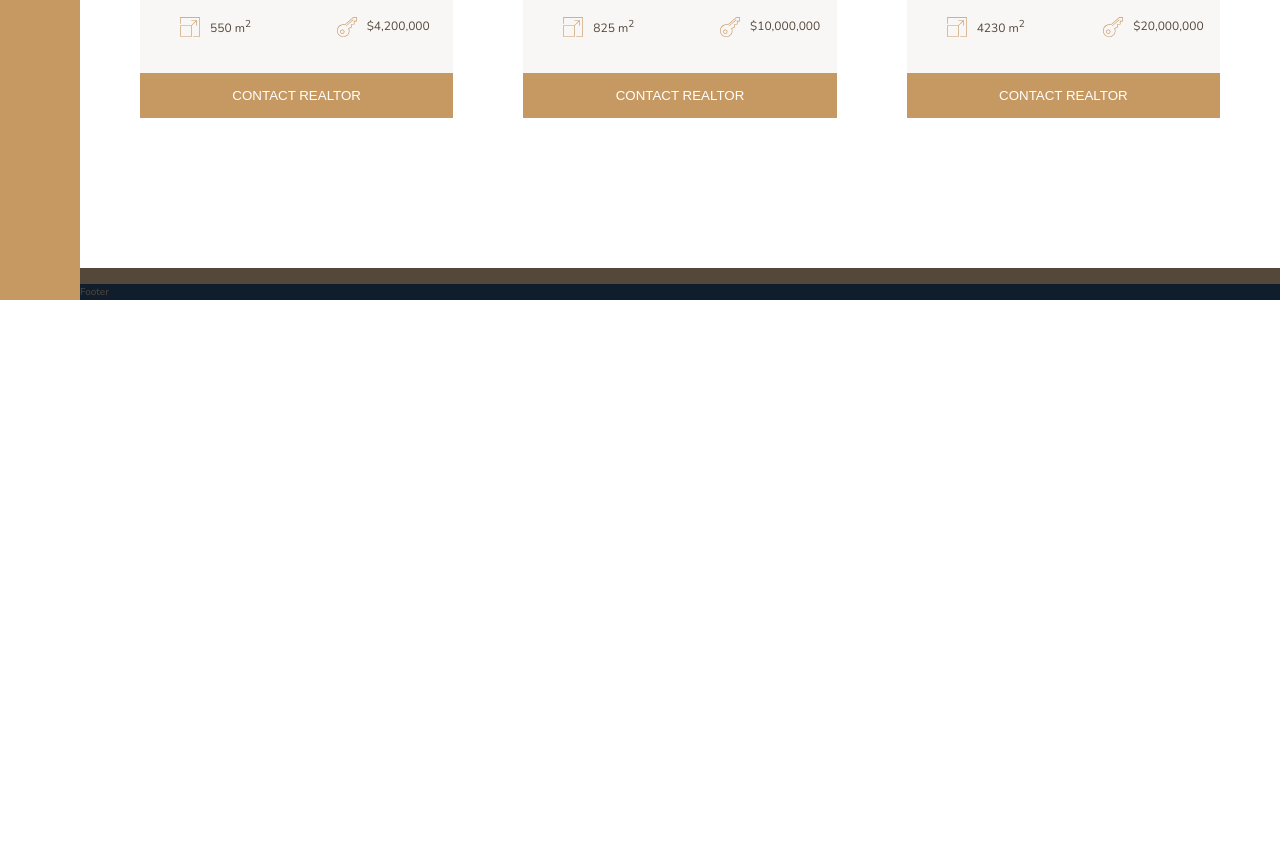
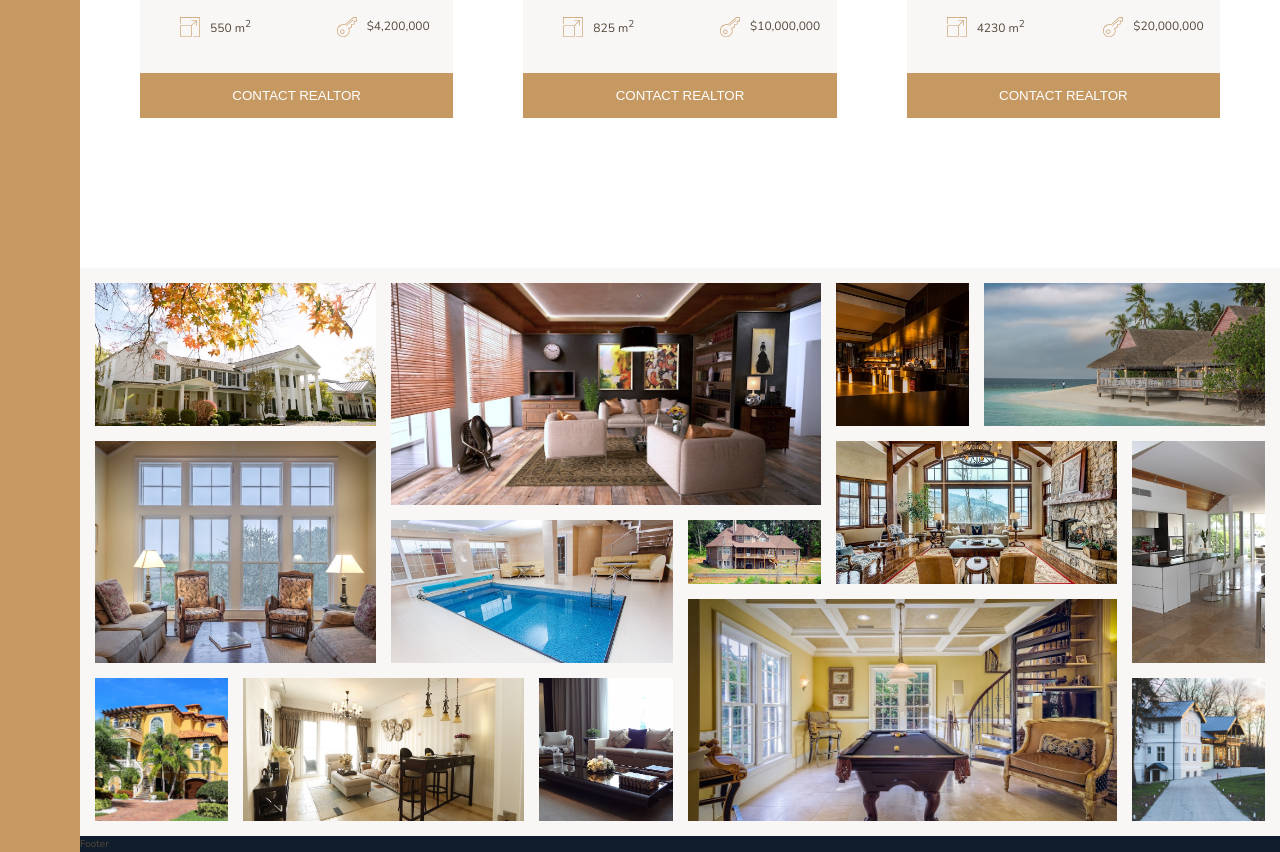
Before and after one commit to almacitunaberk/css_grid_practice, a website: page index.html in a window 1280 px wide. Shown: the part 2928-3780 px from the top of the page. Before the commit the page ends 3228 px from the top, so only its background shows below. Drawn offline with nearby package versions, Linux system fonts and the light colour scheme.

Commit message:
Gallery done

```diff
--- a/index.html
+++ b/index.html
@@ -284,7 +284,50 @@
         <button class="cta home__button">Contact Realtor</button>
       </div>
     </section>
-    <section class="gallery">Gallery</section>
+    <section class="gallery">
+      <figure class="gallery__item gallery__item--1">
+        <img src="img/gal-1.jpeg" alt="" class="gallery__image" />
+      </figure>
+      <figure class="gallery__item gallery__item--2">
+        <img src="img/gal-2.jpeg" alt="" class="gallery__image" />
+      </figure>
+      <figure class="gallery__item gallery__item--3">
+        <img src="img/gal-3.jpeg" alt="" class="gallery__image" />
+      </figure>
+      <figure class="gallery__item gallery__item--4">
+        <img src="img/gal-4.jpeg" alt="" class="gallery__image" />
+      </figure>
+      <figure class="gallery__item gallery__item--5">
+        <img src="img/gal-5.jpeg" alt="" class="gallery__image" />
+      </figure>
+      <figure class="gallery__item gallery__item--6">
+        <img src="img/gal-6.jpeg" alt="" class="gallery__image" />
+      </figure>
+      <figure class="gallery__item gallery__item--7">
+        <img src="img/gal-7.jpeg" alt="" class="gallery__image" />
+      </figure>
+      <figure class="gallery__item gallery__item--8">
+        <img src="img/gal-8.jpeg" alt="" class="gallery__image" />
+      </figure>
+      <figure class="gallery__item gallery__item--9">
+        <img src="img/gal-9.jpeg" alt="" class="gallery__image" />
+      </figure>
+      <figure class="gallery__item gallery__item--10">
+        <img src="img/gal-10.jpeg" alt="" class="gallery__image" />
+      </figure>
+      <figure class="gallery__item gallery__item--11">
+        <img src="img/gal-11.jpeg" alt="" class="gallery__image" />
+      </figure>
+      <figure class="gallery__item gallery__item--12">
+        <img src="img/gal-12.jpeg" alt="" class="gallery__image" />
+      </figure>
+      <figure class="gallery__item gallery__item--13">
+        <img src="img/gal-13.jpeg" alt="" class="gallery__image" />
+      </figure>
+      <figure class="gallery__item gallery__item--14">
+        <img src="img/gal-14.jpeg" alt="" class="gallery__image" />
+      </figure>
+    </section>
     <footer class="footer">Footer</footer>
   </body>
 </html>
--- a/sass/_gallery.scss
+++ b/sass/_gallery.scss
@@ -1,4 +1,83 @@
 .gallery {
-  background-color: $color-grey-dark-1;
+  background-color: $color-grey-light-1;
   grid-column: full-start / full-end;
+  display: grid;
+  grid-template-rows: repeat(7, 5vw);
+  grid-template-columns: repeat(8, 1fr);
+
+  grid-gap: 1.5rem;
+  padding: 1.5rem;
+
+  &__item {
+    &--1 {
+      grid-row: 1 / span 2;
+      grid-column: 1 / span 2;
+    }
+
+    &--2 {
+      grid-row: 1 / span 3;
+      grid-column: 3 / span 3;
+    }
+
+    &--3 {
+      grid-row: 1 / span 2;
+    }
+
+    &--4 {
+      grid-row: 1 / span 2;
+      grid-column: 7 / span 2;
+    }
+
+    &--5 {
+      grid-row: 3 / span 3;
+      grid-column: 1 / span 2;
+    }
+
+    &--6 {
+      grid-row: 4 / span 2;
+      grid-column: 3 / span 2;
+    }
+
+    &--7 {
+      grid-row: 4;
+    }
+
+    &--8 {
+      grid-row: 3 / span 2;
+      grid-column: 6 / span 2;
+    }
+
+    &--9 {
+      grid-row: 3 / span 3;
+    }
+
+    &--10 {
+      grid-row: 6 / span 2;
+    }
+
+    &--11 {
+      grid-row: 6 / span 2;
+      grid-column: 2 / span 2;
+    }
+
+    &--12 {
+      grid-row: 6 / span 2;
+    }
+
+    &--13 {
+      grid-row: 5 / span 3;
+      grid-column: 5 / span 3;
+    }
+
+    &--14 {
+      grid-row: 6 / span 2;
+    }
+  }
+
+  &__image {
+    width: 100%;
+    height: 100%;
+    object-fit: cover;
+    display: block;
+  }
 }
```
Also changed, not shown: css/style.css.
